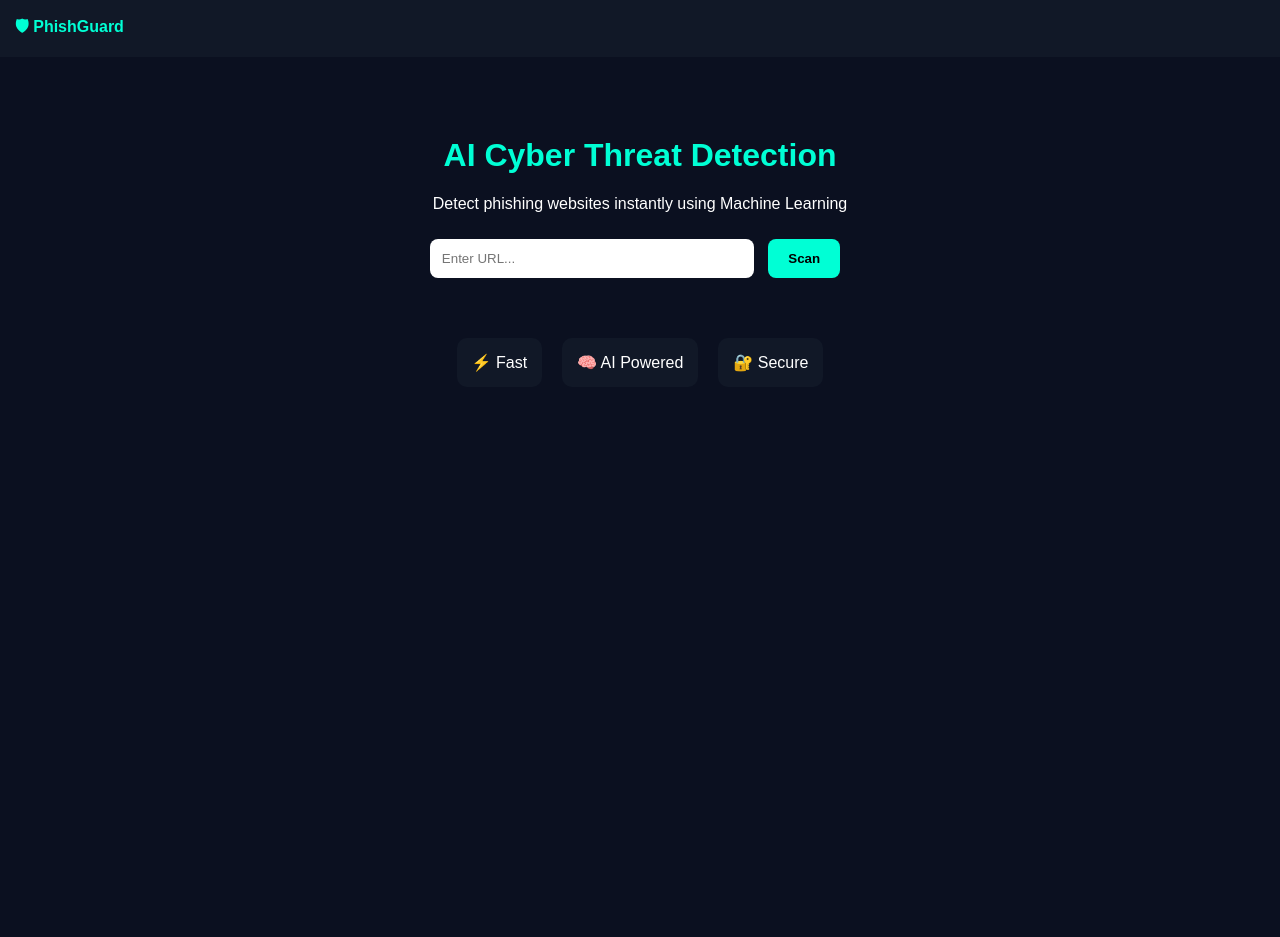
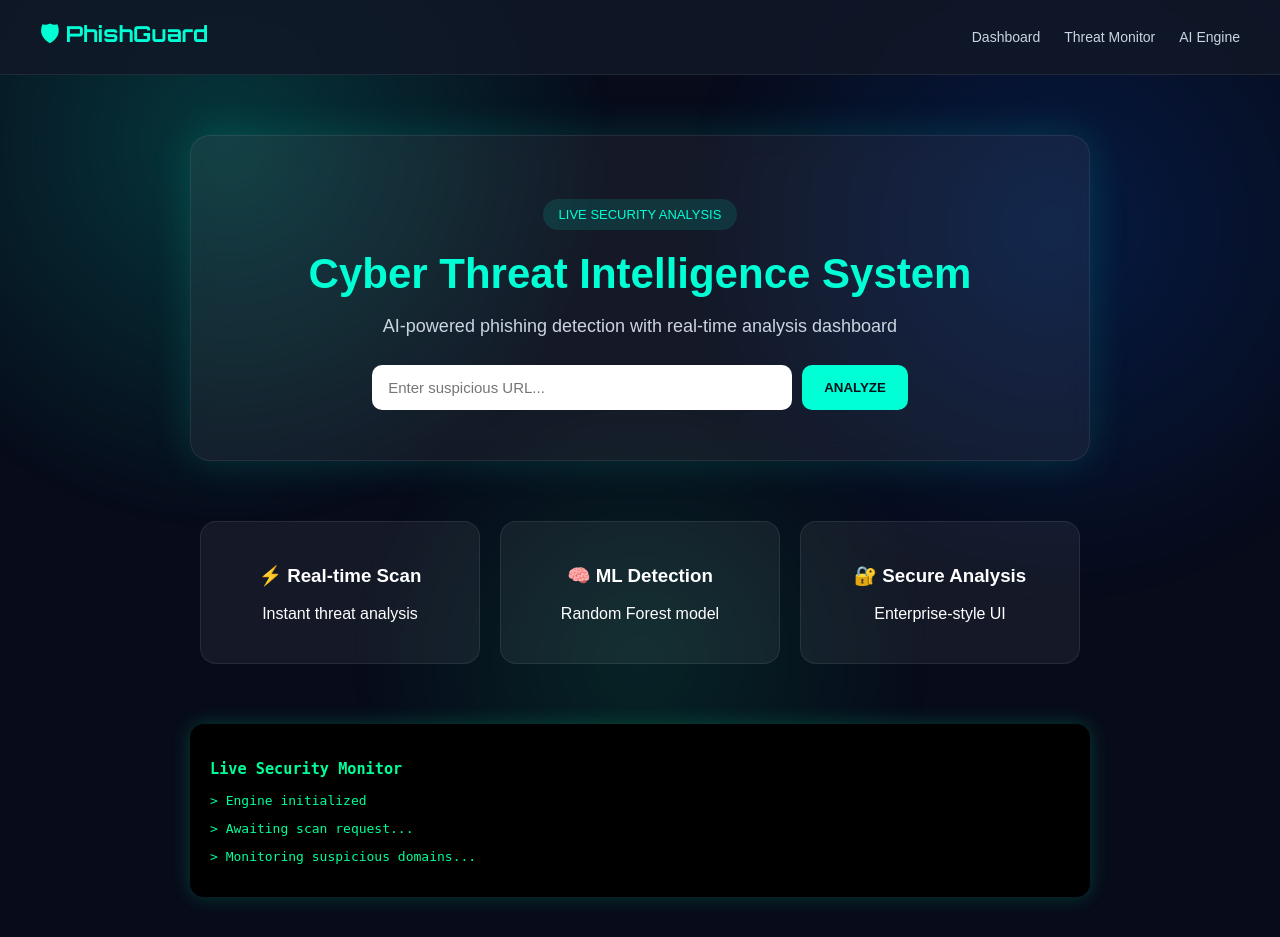
Before and after one commit to hunar223/phishguard, a Flask app: page / in a window 1280 px wide. Before the commit the page ends 372 px from the top, so only its background shows below. Run offline with Flask 3, Linux system fonts and the light colour scheme; parts of the project's set-up code (start-up, migrations or seed data) failed here and were passed over.

Commit message:
UI upgrade

```diff
--- a/app.py
+++ b/app.py
@@ -5,17 +5,24 @@ app = Flask(__name__)
 
 model = joblib.load("phishing_model.pkl")
 
+
 @app.route('/')
 def home():
     return render_template("index.html")
+
 
 @app.route('/predict', methods=['POST'])
 def predict():
     url = request.form['url']
 
     prediction = model.predict([url])[0]
-    prob = model.predict_proba([url])[0]
-    confidence = round(max(prob) * 100, 2)
+    probs = model.predict_proba([url])[0]
+
+    safe_prob = round(probs[0] * 100, 2)
+    phishing_prob = round(probs[1] * 100, 2)
+
+    confidence = max(safe_prob, phishing_prob)
+    threat = phishing_prob
 
     if prediction == 1:
         result = "PHISHING WEBSITE DETECTED"
@@ -24,11 +31,15 @@ def predict():
         result = "SAFE WEBSITE"
         color = "green"
 
-    return render_template("result.html",
-                           url=url,
-                           result=result,
-                           confidence=confidence,
-                           color=color)
+    return render_template(
+        "result.html",
+        url=url,
+        result=result,
+        confidence=confidence,
+        threat=threat,
+        color=color
+    )
+
 
 if __name__ == "__main__":
-    app.run(host="0.0.0.0", port=10000)
+    app.run(debug=True)
--- a/static/style.css
+++ b/static/style.css
@@ -1,118 +1,219 @@
+* {
+    box-sizing: border-box;
+}
+
 body {
     margin: 0;
-    font-family: Arial;
-    background: #0b1020;
+    font-family: Arial, sans-serif;
+    background: #070b1a;
     color: white;
+    min-height: 100vh;
 }
 
-/* NAVBAR */
+/* Background glow */
+.bg {
+    position: fixed;
+    inset: 0;
+    background:
+        radial-gradient(circle at 20% 20%, rgba(0,255,213,0.18), transparent 30%),
+        radial-gradient(circle at 80% 30%, rgba(0,100,255,0.18), transparent 30%),
+        radial-gradient(circle at 50% 80%, rgba(0,255,150,0.10), transparent 30%);
+    animation: pulse 6s infinite alternate;
+    z-index: -1;
+}
+
+@keyframes pulse {
+    from { transform: scale(1); }
+    to { transform: scale(1.08); }
+}
+
+/* Navbar */
 .navbar {
     display: flex;
     justify-content: space-between;
-    padding: 15px;
-    background: #111827;
+    align-items: center;
+    padding: 18px 40px;
+    background: rgba(17, 24, 39, 0.85);
+    backdrop-filter: blur(10px);
+    border-bottom: 1px solid rgba(255,255,255,0.08);
 }
 
 .logo {
+    font-family: 'Orbitron', sans-serif;
     color: #00ffd5;
-    font-weight: bold;
+    font-size: 22px;
+    font-weight: 700;
 }
 
-/* HERO */
+.nav-links {
+    display: flex;
+    gap: 24px;
+    color: #cbd5e1;
+    font-size: 14px;
+}
+
+/* Hero */
 .hero {
+    padding: 60px 20px 20px;
+    display: flex;
+    justify-content: center;
+}
+
+.hero-card {
+    width: 100%;
+    max-width: 900px;
     text-align: center;
-    margin-top: 80px;
+    background: rgba(255,255,255,0.06);
+    border: 1px solid rgba(255,255,255,0.08);
+    border-radius: 20px;
+    padding: 50px 30px;
+    backdrop-filter: blur(12px);
+    box-shadow: 0 0 40px rgba(0,255,213,0.15);
+}
+
+.badge {
+    display: inline-block;
+    background: rgba(0,255,213,0.12);
+    color: #00ffd5;
+    padding: 8px 16px;
+    border-radius: 999px;
+    font-size: 13px;
+    margin-bottom: 20px;
 }
 
 h1 {
+    margin: 0;
+    color: #00ffd5;
+    font-size: 42px;
+}
+
+.subtitle {
+    color: #cbd5e1;
+    margin: 18px 0 28px;
+    font-size: 18px;
+}
+
+/* Form */
+.scan-form {
+    display: flex;
+    justify-content: center;
+    gap: 10px;
+    flex-wrap: wrap;
+}
+
+input {
+    width: 420px;
+    max-width: 100%;
+    padding: 14px 16px;
+    border-radius: 10px;
+    border: none;
+    outline: none;
+    font-size: 15px;
+}
+
+button {
+    padding: 14px 22px;
+    border: none;
+    border-radius: 10px;
+    background: #00ffd5;
+    color: #001018;
+    font-weight: 700;
+    cursor: pointer;
+}
+
+button:hover {
+    opacity: 0.9;
+}
+
+/* Loader */
+#loader {
+    display: none;
+    margin-top: 20px;
     color: #00ffd5;
 }
 
-/* INPUT */
-input {
-    padding: 12px;
-    width: 300px;
-    border-radius: 8px;
-    border: none;
+.typing {
+    display: inline-block;
+    overflow: hidden;
+    white-space: nowrap;
+    border-right: 2px solid #00ffd5;
+    animation: typing 3s steps(30, end) infinite;
 }
 
-/* BUTTON */
-button {
-    padding: 12px 20px;
-    background: #00ffd5;
-    border: none;
-    cursor: pointer;
-    border-radius: 8px;
-    font-weight: bold;
-    margin: 10px;
+@keyframes typing {
+    from { width: 0; }
+    to { width: 270px; }
 }
 
-/* LOADER */
-#loader {
-    display: none;
-    margin-top: 20px;
-}
-
-.spinner {
-    border: 4px solid #333;
-    border-top: 4px solid #00ffd5;
-    border-radius: 50%;
-    width: 40px;
-    height: 40px;
-    margin: auto;
-    animation: spin 1s linear infinite;
-}
-
-@keyframes spin {
-    100% { transform: rotate(360deg); }
-}
-
-/* FEATURES */
-.features {
-    display: flex;
+/* Cards */
+.cards {
+    display: grid;
+    grid-template-columns: repeat(3, minmax(220px, 280px));
     justify-content: center;
-    margin-top: 50px;
     gap: 20px;
+    padding: 40px 20px;
 }
 
 .card {
-    background: #111827;
-    padding: 15px;
-    border-radius: 10px;
+    background: rgba(255,255,255,0.06);
+    border-radius: 16px;
+    padding: 24px;
+    text-align: center;
+    border: 1px solid rgba(255,255,255,0.08);
 }
 
-/* REPORT */
+/* Logs */
+.logs-box,
+.terminal {
+    width: min(900px, 90%);
+    margin: 20px auto 40px;
+    background: black;
+    color: #00ff99;
+    padding: 20px;
+    border-radius: 14px;
+    font-family: monospace;
+    box-shadow: 0 0 20px rgba(0,255,153,0.2);
+}
+
+/* Report */
 .report {
     text-align: center;
+    padding: 40px 20px;
+}
+
+.box,
+.result,
+.status-box {
+    width: min(900px, 90%);
+    margin: 20px auto;
+    background: rgba(255,255,255,0.06);
+    border-radius: 16px;
     padding: 20px;
 }
 
-.url-box {
-    background: #111827;
-    padding: 10px;
-    width: 60%;
-    margin: auto;
-    border-radius: 10px;
+.result.red {
+    border-left: 6px solid #ff4d4d;
 }
 
-/* RESULT */
-.result-card {
-    padding: 15px;
-    width: 60%;
-    margin: 20px auto;
-    border-radius: 10px;
+.result.green {
+    border-left: 6px solid #32ff7e;
 }
 
-.green { border-left: 5px solid lime; }
-.red { border-left: 5px solid red; }
+.safe {
+    color: #32ff7e;
+}
 
-/* METER */
+.danger {
+    color: #ff5c5c;
+}
+
+/* Meter */
 .meter {
-    width: 60%;
-    height: 15px;
-    background: #333;
-    margin: auto;
-    border-radius: 10px;
+    width: min(900px, 90%);
+    height: 18px;
+    margin: 20px auto;
+    background: #1e293b;
+    border-radius: 999px;
     overflow: hidden;
 }
 
@@ -120,21 +221,3 @@ button {
     height: 100%;
     background: linear-gradient(to right, #00ff99, #ff3b3b);
 }
-
-/* CHART */
-.chart-box {
-    width: 250px;
-    margin: auto;
-}
-
-/* TERMINAL */
-.terminal {
-    background: black;
-    color: #00ff99;
-    width: 60%;
-    margin: 20px auto;
-    padding: 15px;
-    font-family: monospace;
-    text-align: left;
-    border-radius: 10px;
-}
--- a/templates/index.html
+++ b/templates/index.html
@@ -2,49 +2,75 @@
 <html lang="en">
 <head>
     <meta charset="UTF-8">
-    <title>PhishGuard AI</title>
-
     <meta name="viewport" content="width=device-width, initial-scale=1.0">
+    <title>PhishGuard | Cyber Threat Intelligence</title>
 
     <link rel="stylesheet" href="{{ url_for('static', filename='style.css') }}">
-
-    <link href="https://fonts.googleapis.com/css2?family=Orbitron:wght@500&display=swap" rel="stylesheet">
+    <link href="https://fonts.googleapis.com/css2?family=Orbitron:wght@500;700&display=swap" rel="stylesheet">
 </head>
-
 <body>
 
-<div class="navbar">
+<div class="bg"></div>
+
+<nav class="navbar">
     <div class="logo">🛡 PhishGuard</div>
-</div>
+    <div class="nav-links">
+        <span>Dashboard</span>
+        <span>Threat Monitor</span>
+        <span>AI Engine</span>
+    </div>
+</nav>
 
-<div class="hero">
+<section class="hero">
+    <div class="hero-card">
+        <p class="badge">LIVE SECURITY ANALYSIS</p>
+        <h1>Cyber Threat Intelligence System</h1>
+        <p class="subtitle">
+            AI-powered phishing detection with real-time analysis dashboard
+        </p>
 
-    <h1>AI Cyber Threat Detection</h1>
-    <p>Detect phishing websites instantly using Machine Learning</p>
+        <form action="/predict" method="POST" onsubmit="showLoader()" class="scan-form">
+            <input
+                type="text"
+                name="url"
+                placeholder="Enter suspicious URL..."
+                required
+            >
+            <button type="submit">ANALYZE</button>
+        </form>
 
-    <form action="/predict" method="POST" onsubmit="showLoader()">
+        <div id="loader">
+            <p class="typing">Analyzing URL with AI Engine...</p>
+        </div>
+    </div>
+</section>
 
-        <input type="text" name="url" placeholder="Enter URL..." required>
-
-        <button type="submit">Scan</button>
-
-    </form>
-
-    <div id="loader">
-        <div class="spinner"></div>
-        <p>Scanning URL...</p>
+<section class="cards">
+    <div class="card">
+        <h3>⚡ Real-time Scan</h3>
+        <p>Instant threat analysis</p>
     </div>
 
-</div>
+    <div class="card">
+        <h3>🧠 ML Detection</h3>
+        <p>Random Forest model</p>
+    </div>
 
-<div class="features">
-    <div class="card">⚡ Fast</div>
-    <div class="card">🧠 AI Powered</div>
-    <div class="card">🔐 Secure</div>
-</div>
+    <div class="card">
+        <h3>🔐 Secure Analysis</h3>
+        <p>Enterprise-style UI</p>
+    </div>
+</section>
+
+<section class="logs-box">
+    <h3>Live Security Monitor</h3>
+    <p>> Engine initialized</p>
+    <p>> Awaiting scan request...</p>
+    <p>> Monitoring suspicious domains...</p>
+</section>
 
 <script>
-function showLoader(){
+function showLoader() {
     document.getElementById("loader").style.display = "block";
 }
 </script>
```
Also changed, not shown: templates/result.html (+38 -54 lines).
